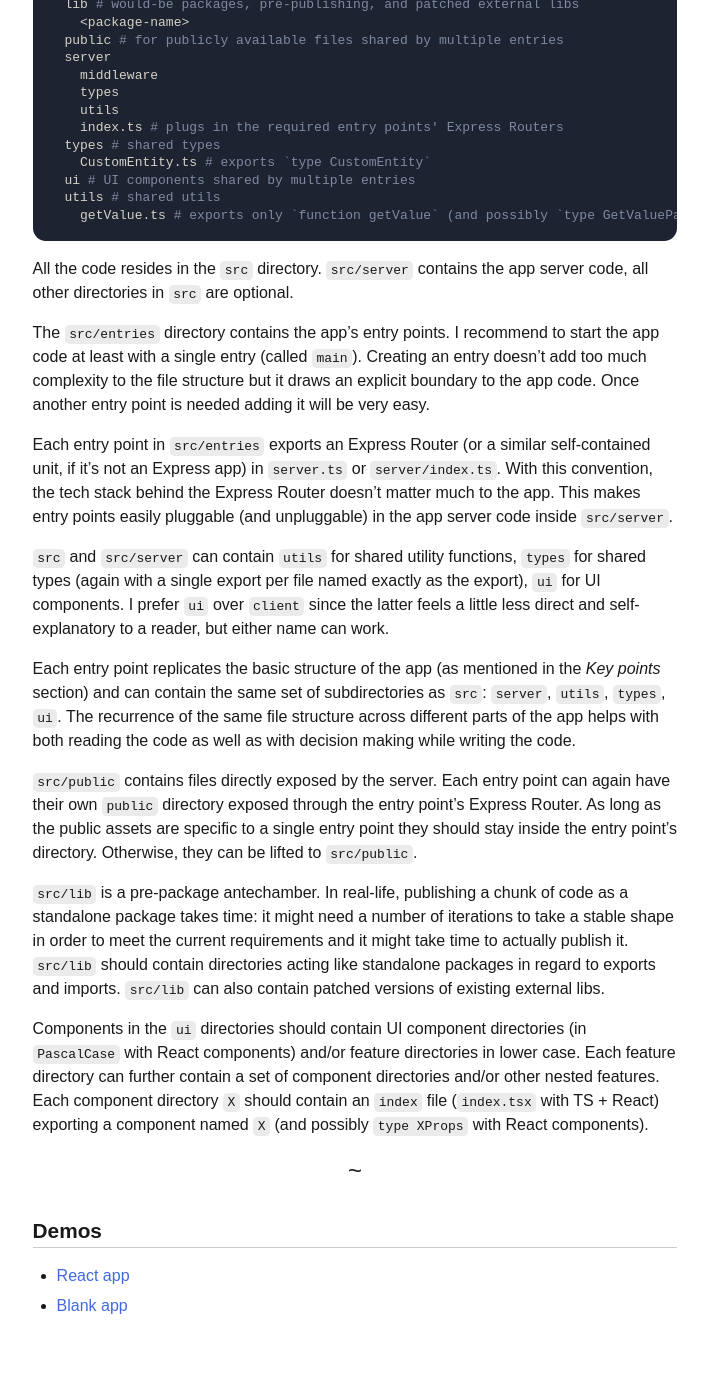
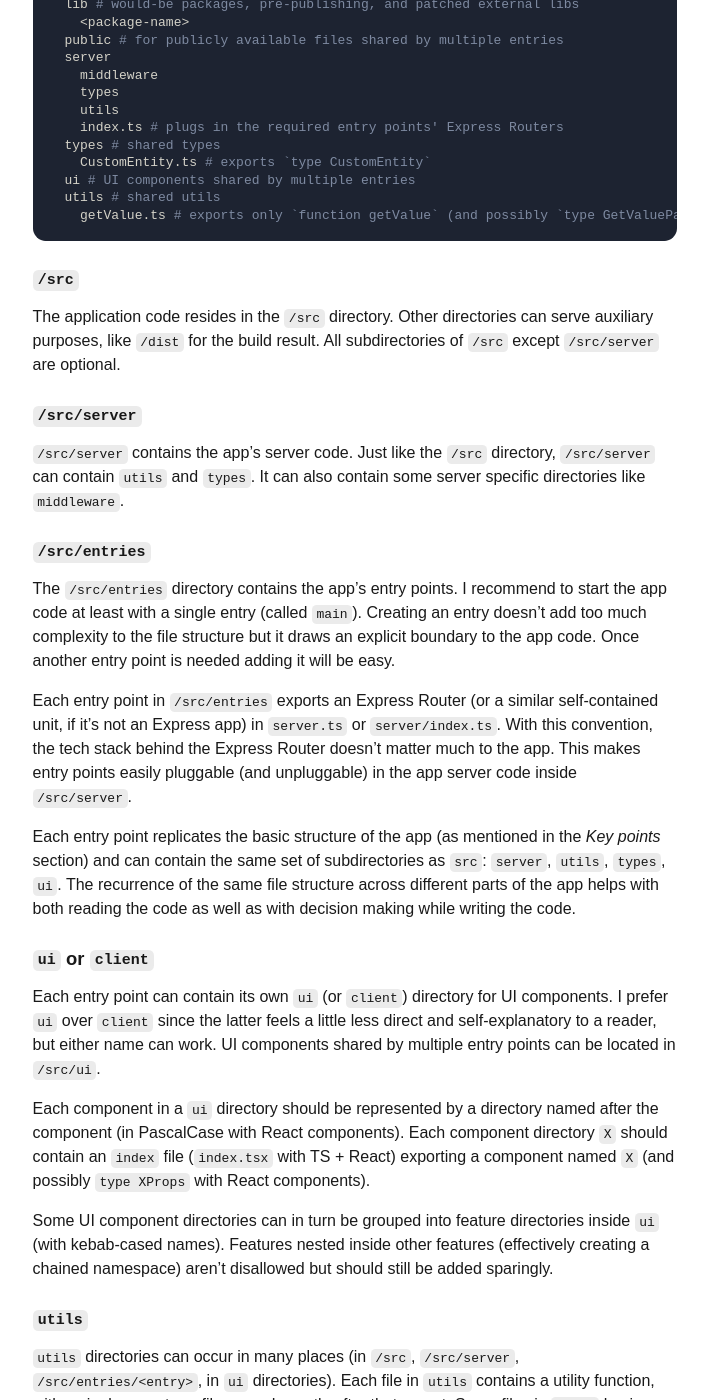
Before and after one commit to axtk/axtk.github.io, a Jekyll site: the page built from x/fractal_nodejs_web_app_design.md, in a window 1280 px wide and 1400 px high, scrolled down 1697 px. Shown: the whole window, without its empty margins (285-993 px from the left). Built offline with Jekyll 4.4.1, drawn with Linux system fonts in a browser that asks for light colours; our own code applies the rules of GitHub Pages for plain Markdown files; before the commit the page ends 3071 px from its top, so only the background shows below that; some of the changed text lies outside the part shown.

Commit message:
update web app design post

````diff
--- a/x/fractal_nodejs_web_app_design.md
+++ b/x/fractal_nodejs_web_app_design.md
@@ -74,21 +74,53 @@ src
     getValue.ts # exports only `function getValue` (and possibly `type GetValueParams`)
 ```
 
-All the code resides in the `src` directory. `src/server` contains the app server code, all other directories in `src` are optional.
+### `/src`
 
-The `src/entries` directory contains the app's entry points. I recommend to start the app code at least with a single entry (called `main`). Creating an entry doesn't add too much complexity to the file structure but it draws an explicit boundary to the app code. Once another entry point is needed adding it will be very easy.
+The application code resides in the `/src` directory. Other directories can serve auxiliary purposes, like `/dist` for the build result. All subdirectories of `/src` except `/src/server` are optional.
 
-Each entry point in `src/entries` exports an Express Router (or a similar self-contained unit, if it's not an Express app) in `server.ts` or `server/index.ts`. With this convention, the tech stack behind the Express Router doesn't matter much to the app. This makes entry points easily pluggable (and unpluggable) in the app server code inside `src/server`.
+### `/src/server`
 
-`src` and `src/server` can contain `utils` for shared utility functions, `types` for shared types (again with a single export per file named exactly as the export), `ui` for UI components. I prefer `ui` over `client` since the latter feels a little less direct and self-explanatory to a reader, but either name can work.
+`/src/server` contains the app's server code. Just like the `/src` directory, `/src/server` can contain `utils` and `types`. It can also contain some server specific directories like `middleware`.
+
+### `/src/entries`
+
+The `/src/entries` directory contains the app's entry points. I recommend to start the app code at least with a single entry (called `main`). Creating an entry doesn't add too much complexity to the file structure but it draws an explicit boundary to the app code. Once another entry point is needed adding it will be easy.
+
+Each entry point in `/src/entries` exports an Express Router (or a similar self-contained unit, if it's not an Express app) in `server.ts` or `server/index.ts`. With this convention, the tech stack behind the Express Router doesn't matter much to the app. This makes entry points easily pluggable (and unpluggable) in the app server code inside `/src/server`.
 
 Each entry point replicates the basic structure of the app (as mentioned in the *Key points* section) and can contain the same set of subdirectories as `src`: `server`, `utils`, `types`, `ui`. The recurrence of the same file structure across different parts of the app helps with both reading the code as well as with decision making while writing the code.
 
-`src/public` contains files directly exposed by the server. Each entry point can again have their own `public` directory exposed through the entry point's Express Router. As long as the public assets are specific to a single entry point they should stay inside the entry point's directory. Otherwise, they can be lifted to `src/public`.
+### `ui` or `client`
 
-`src/lib` is a pre-package antechamber. In real-life, publishing a chunk of code as a standalone package takes time: it might need a number of iterations to take a stable shape in order to meet the current requirements and it might take time to actually publish it. `src/lib` should contain directories acting like standalone packages in regard to exports and imports. `src/lib` can also contain patched versions of existing external libs.
+Each entry point can contain its own `ui` (or `client`) directory for UI components. I prefer `ui` over `client` since the latter feels a little less direct and self-explanatory to a reader, but either name can work. UI components shared by multiple entry points can be located in `/src/ui`.
 
-Components in the `ui` directories should contain UI component directories (in `PascalCase` with React components) and/or feature directories in lower case. Each feature directory can further contain a set of component directories and/or other nested features. Each component directory `X` should contain an `index` file (`index.tsx` with TS + React) exporting a component named `X` (and possibly `type XProps` with React components).
+Each component in a `ui` directory should be represented by a directory named after the component (in PascalCase with React components). Each component directory `X` should contain an `index` file (`index.tsx` with TS + React) exporting a component named `X` (and possibly `type XProps` with React components).
+
+Some UI component directories can in turn be grouped into feature directories inside `ui` (with kebab-cased names). Features nested inside other features (effectively creating a chained namespace) aren't disallowed but should still be added sparingly.
+
+### `utils`
+
+`utils` directories can occur in many places (in `/src`, `/src/server`, `/src/entries/<entry>`, in `ui` directories). Each file in `utils` contains a utility function, with a single export per file named exactly after that export. Some files in `utils` having a certain relation to each other can further be grouped into subdirectories.
+
+### `types`
+
+`types` directories contain TypeScript types. Again, one export per file named after the export: the `CustomEntity.ts` file exports `type CustomEntity`.
+
+### `const` or `constants`
+
+`const` or `constants` directories contain constants shared within the given context.
+
+### `public`
+
+The `public` directories contains files directly exposed by the server. These directories are named `public` (rather than `assets`, for example) to be explicitly clear that the files in these directories are not private.
+
+Each entry point can have their own `public` directory exposed through the entry point's Express Router. As long as the public files are specific to a single entry point they should stay inside the entry point's directory. This makes moving an entry point with all its essential assets to another location easier.
+
+Public files shared by multiple entry points can still be placed into `/src/public`.
+
+### `lib`
+
+The `lib` directories (such as `/src/lib`) are pre-package antechambers. In real-life, publishing a chunk of code as a standalone package takes time: it might need a number of iterations to take a stable shape in order to meet the necessary requirements and it might take time to actually publish it. `lib` should contain directories acting like standalone packages in regard to exports and imports. `lib` can also contain patched versions of existing external libs.
 
 ~
 
````
